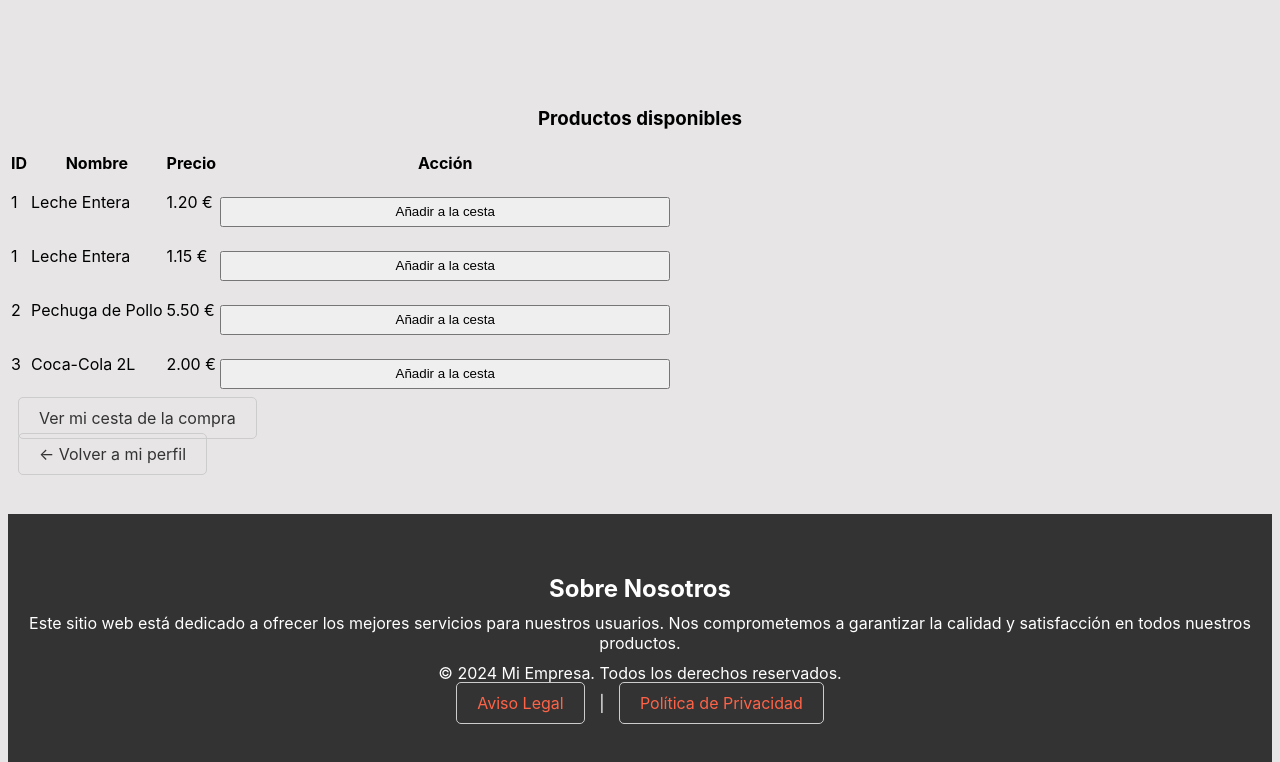
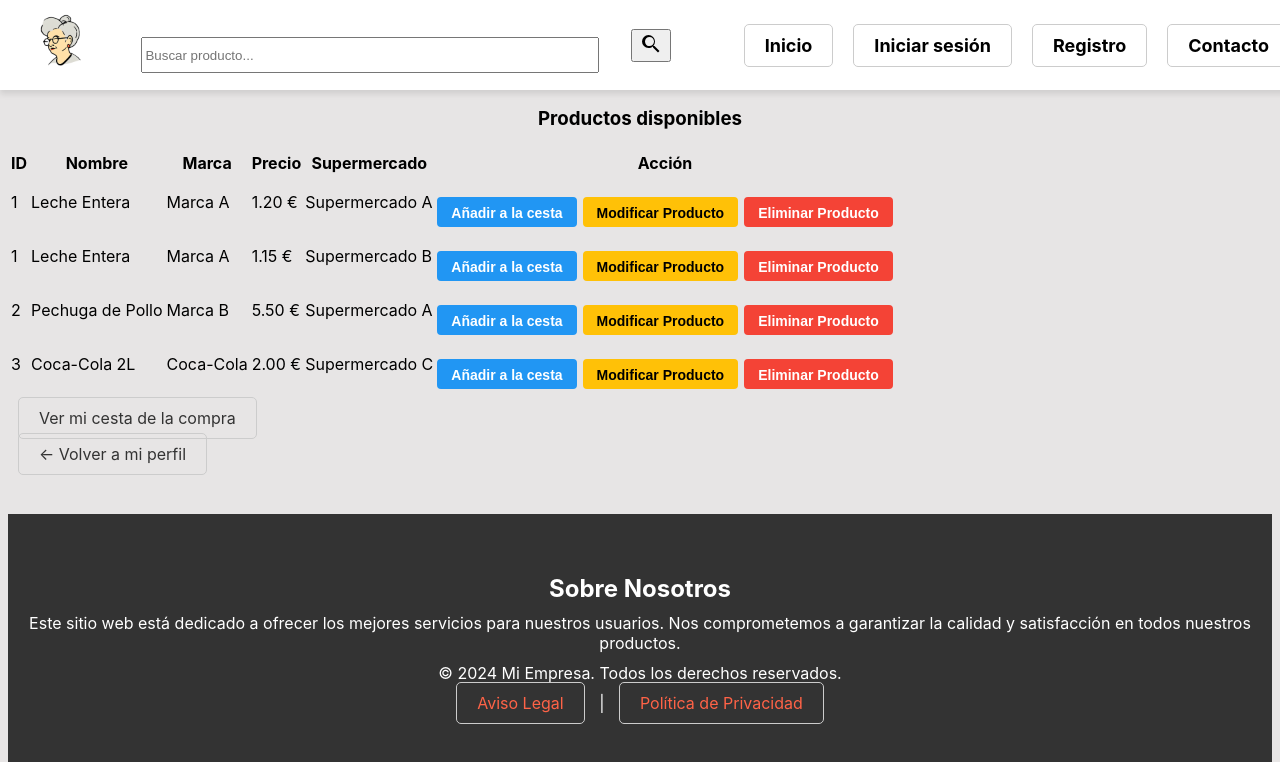
Before and after one commit to superyayas/laYayaFinal, a PHP site: page /gestores/listar_productos.php in a window 1280 px wide. Shown: the top 762 px of the page. Run offline with PHP 8.4, Linux system fonts and the light colour scheme; data comes from the database, SQL or seed files in the repository.

Commit message:
Bárbara
CRUD de productos con funciones y JS
- Implementado el CRUD de productos (añadir, listar, modificar y eliminar).
- Añadido modal de confirmación para eliminar productos.
- Integrado JavaScript del modal en scripts.js.
- Actualizada la función productos() en funciones.php.
- Mejorada la experiencia visual y funcional del usuario.

```diff
--- a/gestores/listar_productos.php
+++ b/gestores/listar_productos.php
@@ -2,23 +2,32 @@
 include_once __DIR__ . '/../config.php';
 include_once __DIR__ . '/../modelo/bdd/mysql.php';
 
-$sql = "SELECT p.ID_Producto, p.NombreProducto, p.Descripcion, p.Marca, pr.Precio
+// Obtenemos productos + precios + supermercados
+$sql = "SELECT
+            p.ID_Producto,
+            p.NombreProducto,
+            p.Marca,
+            pr.Precio,
+            s.Nombre AS NombreSupermercado
         FROM producto p
-        INNER JOIN precioproducto pr ON p.ID_Producto = pr.ID_Producto
+        LEFT JOIN precioproducto pr ON p.ID_Producto = pr.ID_Producto
+        LEFT JOIN supermercado s ON pr.ID_Supermercado = s.ID_Supermercado
         ORDER BY p.ID_Categoria ASC";
+
+
 $resultados = yayaBD::consultaLectura($sql);
-
 yayaBD::cerrarConexion();
 ?>
+
 <!DOCTYPE html>
 <html lang="es">
 <head>
     <meta charset="UTF-8">
-    <meta name="viewport" content="width=device-width, initial-scale=1.0">
     <title>Lista de productos</title>
     <link rel="stylesheet" href="<?= BASE_URL ?>includes/styles.css">
 </head>
 <body>
+    <?php include_once __DIR__ . '/../includes/cabecera.php'; ?>
 <section class="completo">
     <article class="centrado">
         <h1>Productos disponibles</h1>
@@ -29,7 +38,9 @@ yayaBD::cerrarConexion();
                     <tr>
                         <th>ID</th>
                         <th>Nombre</th>
+                        <th>Marca</th>
                         <th>Precio</th>
+                        <th>Supermercado</th>
                         <th>Acción</th>
                     </tr>
                 </thead>
@@ -38,11 +49,21 @@ yayaBD::cerrarConexion();
                         <tr>
                             <td><?= htmlspecialchars($fila['ID_Producto']) ?></td>
                             <td><?= htmlspecialchars($fila['NombreProducto']) ?></td>
+                            <td><?= htmlspecialchars($fila['Marca']) ?></td>
                             <td><?= htmlspecialchars(number_format($fila['Precio'], 2)) ?> €</td>
-                                <td>
+                            <td><?= htmlspecialchars($fila['NombreSupermercado']) ?></td>
+                            <td class="acciones">
                                 <form action="cesta.php" method="post" style="display:inline;">
                                     <input type="hidden" name="ID_Producto" value="<?= htmlspecialchars($fila['ID_Producto']) ?>">
-                                        <input type="submit" value="Añadir a la cesta">
+                                    <input type="submit" class="boton boton-añadir" value="Añadir a la cesta">
+                                </form>
+                                <form action="modificar_producto.php" method="get" style="display:inline;">
+                                    <input type="hidden" name="ID_Producto" value="<?= htmlspecialchars($fila['ID_Producto']) ?>">
+                                    <input type="submit" class="boton boton-modificar" value="Modificar Producto">
+                                </form>
+                               <form action="eliminar_producto.php" method="post" class="form-eliminar">
+                                    <input type="hidden" name="ID_Producto" value="<?= htmlspecialchars($fila['ID_Producto']) ?>">
+                                    <input type="submit" class="boton boton-eliminar" value="Eliminar Producto">
                                 </form>
                             </td>
                         </tr>
@@ -59,5 +80,21 @@ yayaBD::cerrarConexion();
 </section>
 
 <?php include_once __DIR__ . '/../includes/pie.html'; ?>
+<!-- Modal de confirmación -->
+<div id="modalConfirmacion" class="modal" style="display:none;">
+  <div class="modal-contenido">
+    <p>¿Estás seguro/a de eliminar este producto?</p>
+    <button id="confirmarEliminar">Sí, eliminar</button>
+    <button onclick="cerrarModal()">Cancelar</button>
+  </div>
+</div>
+
+<script>
+  // Para que la URL base esté disponible globalmente (si lo usas con el buscador)
+  window.BASE_URL = "<?= BASE_URL ?>";
+</script>
+<script src="<?= BASE_URL ?>includes/scripts.js"></script>
+
+
 </body>
 </html>
--- a/includes/scripts.js
+++ b/includes/scripts.js
@@ -27,3 +27,29 @@ function buscador() {
       resultados.innerHTML = '<p>Error al buscar. Inténtalo de nuevo.</p>';
     });
 }
+// Modal de confirmación para eliminar producto
+let formularioActual = null;
+
+document.addEventListener("DOMContentLoaded", () => {
+  // Asigna evento a cada formulario de eliminar
+  document.querySelectorAll('.form-eliminar').forEach(form => {
+    form.addEventListener('submit', function(e) {
+      e.preventDefault(); // Evita el envío automático
+      formularioActual = form;
+      document.getElementById('modalConfirmacion').style.display = 'flex'; // Mostrar modal
+    });
+  });
+
+  // Botón confirmar del modal
+  const btnConfirmar = document.getElementById('confirmarEliminar');
+  if (btnConfirmar) {
+    btnConfirmar.addEventListener('click', () => {
+      if (formularioActual) formularioActual.submit(); // Envía el formulario
+    });
+  }
+});
+
+// Función para cerrar el modal
+function cerrarModal() {
+  document.getElementById('modalConfirmacion').style.display = 'none';
+}
--- a/includes/styles.css
+++ b/includes/styles.css
@@ -288,3 +288,74 @@ input{
   .boton:hover {
     background-color: #4a148c;
   }
+ /* Botones CRUD en la tabla */
+td.acciones {
+    display: flex;
+    gap: 6px;
+    justify-content: center;
+    align-items: center;
+    flex-wrap: wrap;
+}
+.boton {
+    border: none;
+    padding: 6px 12px;
+    border-radius: 4px;
+    font-size: 14px;
+    font-weight: bold;
+    cursor: pointer;
+    transition: all 0.3s ease;
+    width: auto;           /*  Importante: sin ancho fijo */
+    min-width: 110px;      /*  Ancho mínimo más compacto */
+    text-align: center;
+}
+/* Añadir - Azul */
+.boton-añadir {
+    background-color: #2196f3;
+    color: white;
+    border: 2px solid #2196f3;
+}
+.boton-añadir:hover {
+    background-color: white;
+    color: #2196f3;
+}
+
+/* Modificar - Amarillo */
+.boton-modificar {
+    background-color: #ffc107;
+    color: black;
+    border: 2px solid #ffc107;
+}
+.boton-modificar:hover {
+    background-color: black;
+    color: #ffc107;
+}
+
+/* Eliminar - Rojo */
+.boton-eliminar {
+    background-color: #f44336;
+    color: white;
+    border: 2px solid #f44336;
+}
+.boton-eliminar:hover {
+    background-color: white;
+    color: #f44336;
+}
+/* Modal Eliminar Producto */
+.modal {
+  position: fixed;
+  top: 0; left: 0;
+  width: 100%; height: 100%;
+  background-color: rgba(0, 0, 0, 0.5);
+  display: none;
+  align-items: center;
+  justify-content: center;
+  z-index: 999;
+}
+
+.modal-contenido {
+  background-color: white;
+  padding: 1.5rem;
+  border-radius: 10px;
+  box-shadow: 0 0 10px rgba(0,0,0,0.3);
+  text-align: center;
+}
```
Also changed, not shown: gestores/add_producto.php (+15 -6 lines), gestores/eliminar_producto.php (added, +20 -0 lines), gestores/guardarProducto.php (+23 -7 lines), gestores/modificar_producto.php (added, +112 -0 lines), includes/funciones.php (+10 -13 lines). Lines whose indentation alone changed are shown as unchanged.
